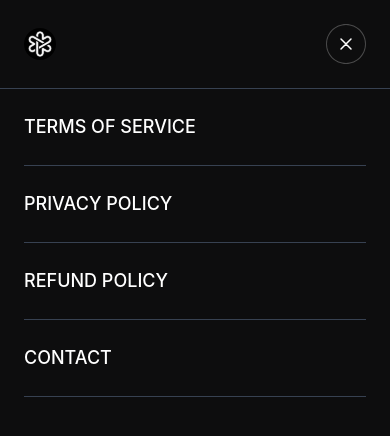
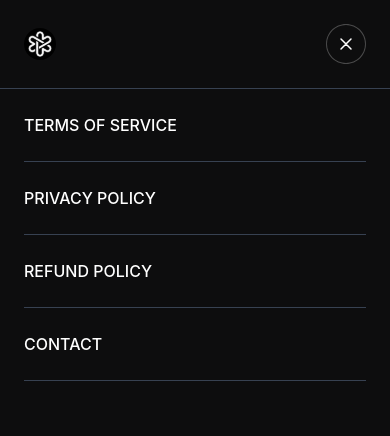
Before and after one commit to Dp11701/ai_chat, a Next.js app: page / in a window 390 px wide. Both pictures are taken after a click on the button "Open menu". Shown: the top 436 px of the page. Built offline with nearby package versions, Linux system fonts and the light colour scheme.

Commit message:
responsive

```diff
--- a/app/components/Header.tsx
+++ b/app/components/Header.tsx
@@ -33,7 +33,7 @@ const Header = () => {
                 />
               </Link>
               {/* Navigation Links */}
-              <nav className="hidden md:flex items-center space-x-8">
+              <nav className="hidden lg:flex items-center space-x-8">
                 <Link
                   href="/terms-of-service"
                   className={getNavLinkClass("/terms-of-service")}
@@ -59,7 +59,7 @@ const Header = () => {
             </div>
 
             {/* Try Chat AI Button */}
-            <div className=" items-center hidden md:flex">
+            <div className=" items-center hidden lg:flex">
               <Link
                 href="https://play.google.com/store/apps/details?id=com.chat.chatai.chatbot.aichatbot&hl=en"
                 className="bg-gradient-to-r from-[#26B77D] to-[#00B0A7] hover:from-[#229968] hover:to-[#009A91] text-white px-6 py-2 rounded-[20px] text-sm font-medium transition-all duration-200"
@@ -69,10 +69,10 @@ const Header = () => {
             </div>
 
             {/* Mobile menu button */}
-            <div className="md:hidden flex items-center gap-4">
+            <div className="lg:hidden flex items-center gap-4">
               <Link
                 href="https://play.google.com/store/apps/details?id=com.chat.chatai.chatbot.aichatbot&hl=en"
-                className="bg-gradient-to-r from-[#26B77D] to-[#00B0A7] hover:from-[#229968] hover:to-[#009A91] text-white px-6 py-2 rounded-[20px] text-[16px] font-medium transition-all duration-200"
+                className="bg-gradient-to-r from-[#26B77D] to-[#00B0A7] hover:from-[#229968] hover:to-[#009A91] text-white px-6 py-2 rounded-[20px] text-sm md:text-base font-medium transition-all duration-200"
               >
                 Try Chat AI
               </Link>
@@ -97,7 +97,7 @@ const Header = () => {
 
       {/* Mobile Menu Overlay */}
       {isMobileMenuOpen && (
-        <div className="fixed inset-0 z-50 md:hidden">
+        <div className="fixed inset-0 z-50 lg:hidden">
           <div
             className="absolute inset-0 bg-black bg-opacity-50"
             onClick={() => setIsMobileMenuOpen(false)}
@@ -135,28 +135,28 @@ const Header = () => {
               <div className="space-y-6 h-[100vh] overflow-y-hidden pt-6">
                 <Link
                   href="/terms-of-service"
-                  className="block border-b border-gray-700 pb-6 text-white text-lg font-medium hover:text-gray-300 transition-colors"
+                  className="block border-b border-gray-700 pb-6 text-white text-base md:text-lg font-medium hover:text-gray-300 transition-colors"
                   onClick={() => setIsMobileMenuOpen(false)}
                 >
                   TERMS OF SERVICE
                 </Link>
                 <Link
                   href="/privacy-policy"
-                  className="border-b border-gray-700 pb-6 block text-white text-lg font-medium hover:text-gray-300 transition-colors"
+                  className="border-b border-gray-700 pb-6 block text-white text-base md:text-lg font-medium hover:text-gray-300 transition-colors"
                   onClick={() => setIsMobileMenuOpen(false)}
                 >
                   PRIVACY POLICY
                 </Link>
                 <Link
                   href="/refund-policy"
-                  className="border-b border-gray-700 pb-6 block text-white text-lg font-medium hover:text-gray-300 transition-colors"
+                  className="border-b border-gray-700 pb-6 block text-white text-base md:text-lg font-medium hover:text-gray-300 transition-colors"
                   onClick={() => setIsMobileMenuOpen(false)}
                 >
                   REFUND POLICY
                 </Link>
                 <Link
                   href="/contact"
-                  className="border-b border-gray-700 pb-6 block text-white text-lg font-medium hover:text-gray-300 transition-colors"
+                  className="border-b border-gray-700 pb-6 block text-white text-base md:text-lg font-medium hover:text-gray-300 transition-colors"
                   onClick={() => setIsMobileMenuOpen(false)}
                 >
                   CONTACT
```
